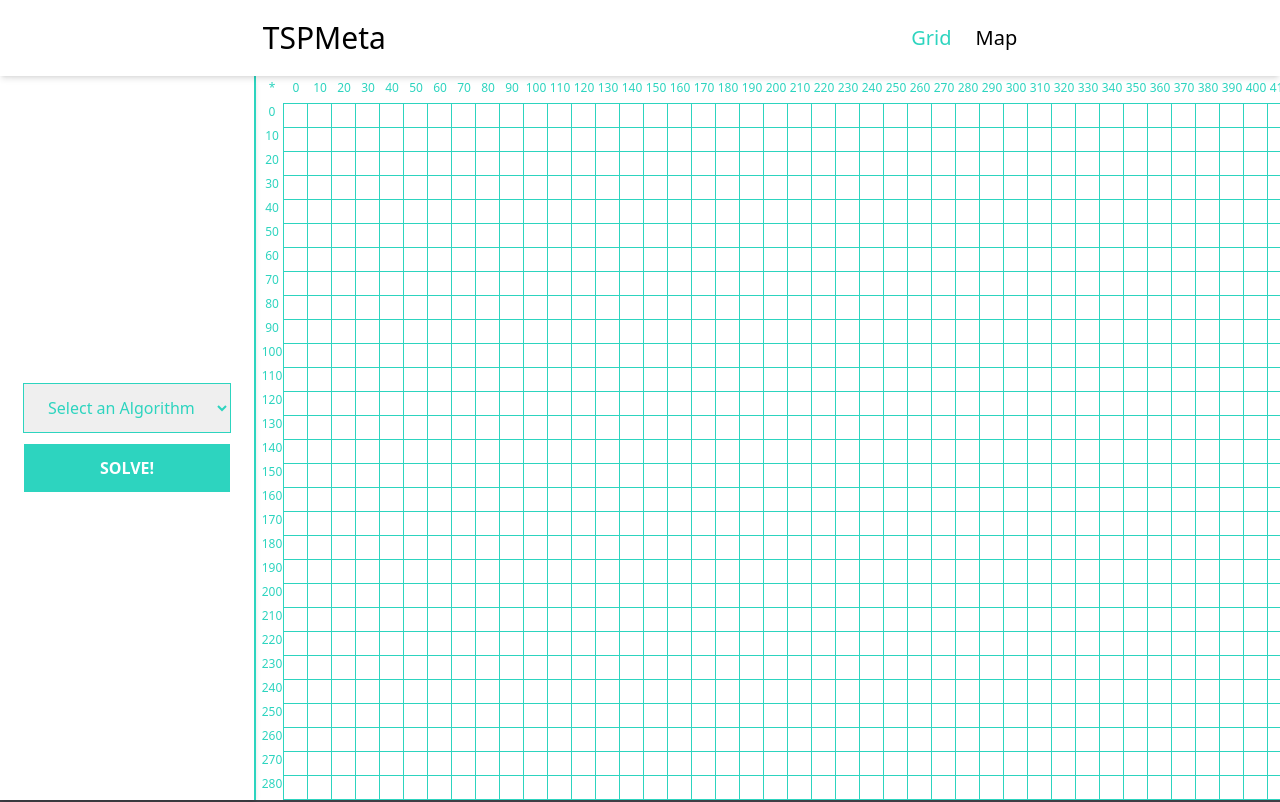
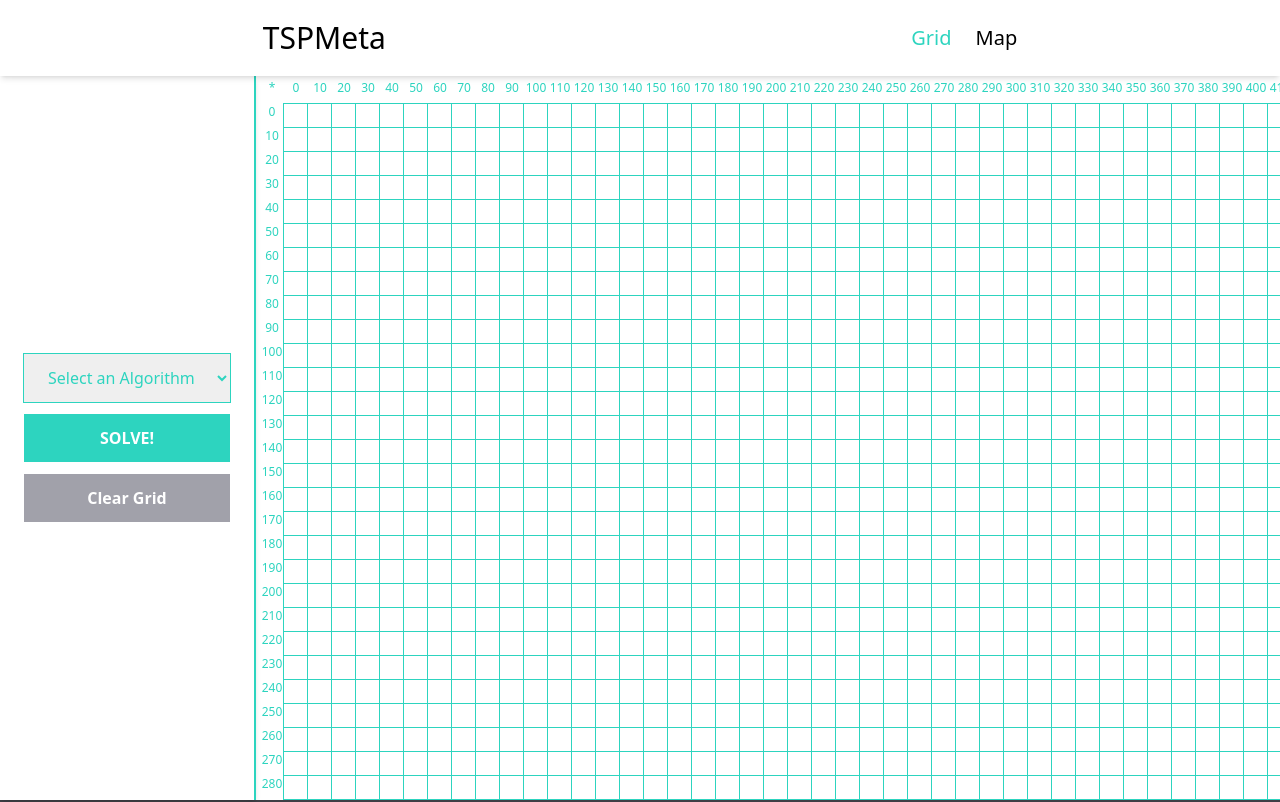
Before and after one commit to JooZef315/MetaTSP, a React (Vite) app: page /grid in a window 1280 px wide. Shown: the top 802 px of the page. Built offline with nearby package versions, Linux system fonts and the light colour scheme.

Commit message:
feat: add button to clear the grid & add nodes animation

```diff
--- /dev/null
+++ b/src/components/clearButton.tsx
@@ -0,0 +1,17 @@
+import { useCoordinatesStore } from "../store/coordinatesStore";
+
+export default function ClearButton() {
+  const coordinates = useCoordinatesStore((state) => state.gridCoordinates);
+  const clearGrid = useCoordinatesStore((state) => state.clearGrid);
+
+  return (
+    <button
+      onClick={() => clearGrid()}
+      disabled={coordinates.length ? false : true}
+      type="button"
+      className="w-full py-3 px-5 bg-zinc-700 text-white hover:bg-zinc-800 font-semibold disabled:bg-zinc-400"
+    >
+      Clear Grid
+    </button>
+  );
+}
--- a/src/components/nodeCell.tsx
+++ b/src/components/nodeCell.tsx
@@ -16,7 +16,7 @@ export default function NodeCell({
   return (
     <div
       key={`${node[0]}${node[1]}`}
-      className={`w-6 min-w-6 h-6 min-h-6 text-center content-center text-white text-xs hover:cursor-pointer ${
+      className={`transition-all duration-300 ease-in-out w-6 min-w-6 h-6 min-h-6 text-center content-center text-white text-xs hover:cursor-pointer ${
         isSelected
           ? "bg-teal-400 ring-1 ring-white"
           : "bg-white ring-1 ring-teal-400"
--- a/src/components/sideBarForm.tsx
+++ b/src/components/sideBarForm.tsx
@@ -6,6 +6,7 @@ import Loading from "./loading";
 import { ValidateInputs } from "../utils/ValidateInputs";
 import { useCoordinatesStore } from "../store/coordinatesStore";
 import { solveTSP } from "../utils/solveTSP";
+import ClearButton from "./clearButton";
 
 type PropsType = {
   setIsOpen?: React.Dispatch<React.SetStateAction<boolean>>;
@@ -119,6 +120,9 @@ export default function SideBarForm({ setIsOpen }: PropsType) {
             SOLVE!
           </button>
         </div>
+        <div className="w-full">
+          <ClearButton />
+        </div>
       </form>
     </>
   );
--- a/src/store/coordinatesStore.ts
+++ b/src/store/coordinatesStore.ts
@@ -8,6 +8,7 @@ type CoordinatesStore = {
   removeFromMap(node: TNode): void;
   placeOnGrid(node: TNode): void;
   removeFromGrid(node: TNode): void;
+  clearGrid(): void;
 };
 
 export const useCoordinatesStore = create<CoordinatesStore>((set) => ({
@@ -37,4 +38,7 @@ export const useCoordinatesStore = create<CoordinatesStore>((set) => ({
       ],
     }));
   },
+  clearGrid() {
+    set({ gridCoordinates: [] });
+  },
 }));
```
Also changed, not shown: colors.txt (deleted).
